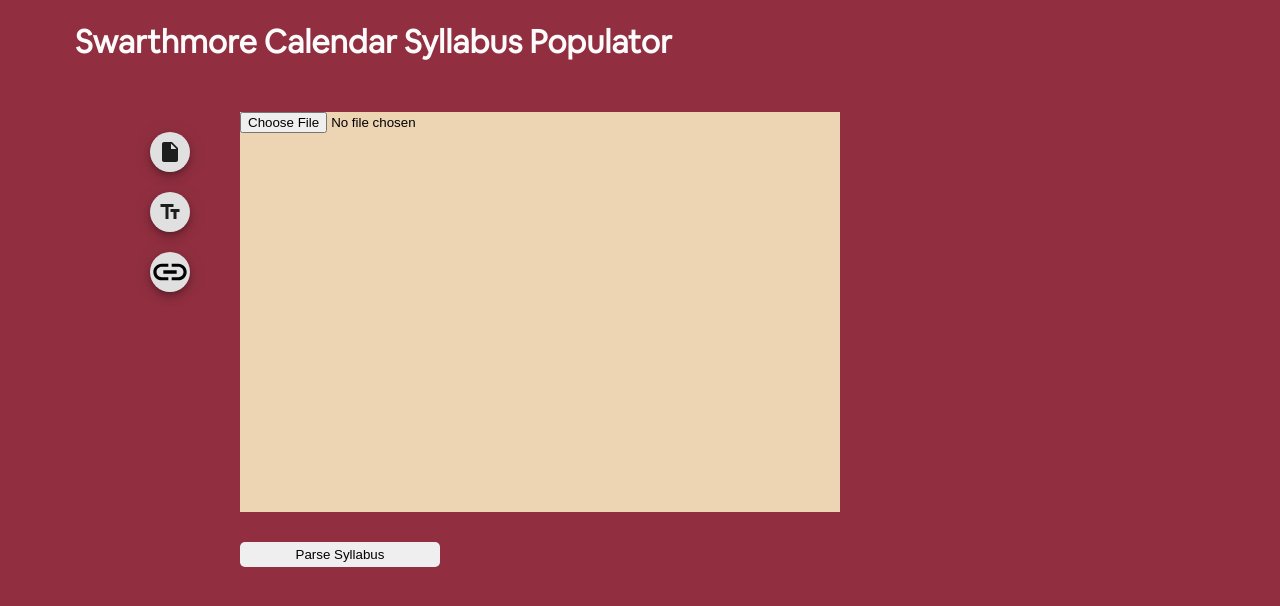
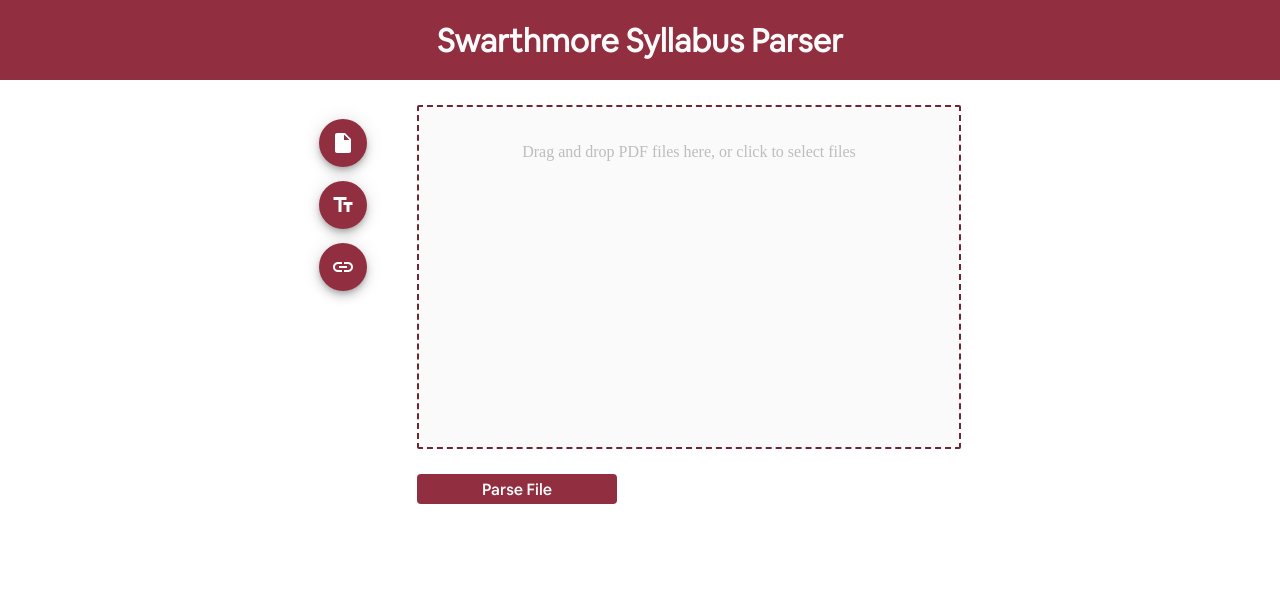
Before and after one commit to CPSC71-Syllabus-Populator/Swarthmore-Syllabus-Populator, a React (Create React App) app in the folder swarthmore-syllabus-populator/: page / in a window 1280 px wide. Shown: the top 606 px of the page. Built offline with nearby package versions, Linux system fonts and the light colour scheme.

Commit message:
updated file to react drop zone

```diff
--- a/swarthmore-syllabus-populator/package.json
+++ b/swarthmore-syllabus-populator/package.json
@@ -15,6 +15,7 @@
     "node-sass": "^6.0.1",
     "react": "^17.0.2",
     "react-dom": "^17.0.2",
+    "react-dropzone": "^11.4.2",
     "react-router-dom": "^5.3.0",
     "react-scripts": "4.0.3",
     "start": "^5.1.0",
--- a/swarthmore-syllabus-populator/src/App.js
+++ b/swarthmore-syllabus-populator/src/App.js
@@ -1,4 +1,4 @@
-import "./App.module.scss";
+import Style from "./App.module.scss";
 import { BrowserRouter as Router, Switch, Route } from "react-router-dom";
 import HomePage from "./Components/HomePage/HomePage";
 import NavigationBar from "./Components/NavigationBar/NavigationBar";
@@ -6,9 +6,9 @@
 
 function App() {
   return (
-    <div className="App">
-      <NavigationBar />
-      <Router>
+    <div class={Style.app}>
+      <Router class={Style.router}>
+        <NavigationBar />
         <Switch>
           <Route exact path="/" component={HomePage} />
           <Route exact path="/events" component={Events} />
--- a/swarthmore-syllabus-populator/src/App.module.scss
+++ b/swarthmore-syllabus-populator/src/App.module.scss
@@ -4,57 +4,17 @@
 $text-color: rgba(251, 251, 251, 1);
 
 body {
-  margin: 0;
-  background-color: $secondary-color;
+  margin: 0px;
+  padding: 0px;
 }
 
-.App {
-  text-align: center;
-}
+.app {
+  margin: 0px;
+  padding: 0px;
 
-.App-logo {
-  height: 40vmin;
-  pointer-events: none;
-}
-
-.Event {
-  height: 150px;
-  width: 250px;
-  border-style: solid;
-  margin: 25px;
-}
-
-.Option {
-  display: flex;
-}
-
-@media (prefers-reduced-motion: no-preference) {
-  .App-logo {
-    animation: App-logo-spin infinite 20s linear;
-  }
-}
-
-.App-header {
-  background-color: #282c34;
-  min-height: 100vh;
-  display: flex;
-  flex-direction: column;
-  align-items: center;
-  justify-content: center;
-  font-size: calc(10px + 2vmin);
-  color: white;
-}
-
-.App-link {
-  color: #61dafb;
-}
-
-@keyframes App-logo-spin {
-  from {
-    transform: rotate(0deg);
-  }
-  to {
-    transform: rotate(360deg);
+  .router {
+    margin: 0px;
+    padding: 0px;
   }
 }
 
--- a/swarthmore-syllabus-populator/src/Components/HomePage/FileInputBox/FileInputBox.js
+++ b/swarthmore-syllabus-populator/src/Components/HomePage/FileInputBox/FileInputBox.js
@@ -1,43 +1,69 @@
-import React, { useState } from "react";
-import { useHistory } from "react-router-dom";
-import Style from "./FileInputBox.module.scss";
+import React, { useMemo } from "react";
+import { useDropzone } from "react-dropzone";
 
 const FileInputBox = () => {
-  const [file, setFile] = useState(null);
-  const history = useHistory();
+  const baseStyle = {
+    flex: 1,
+    display: "flex",
+    flexDirection: "column",
+    alignItems: "center",
+    padding: "20px",
+    borderWidth: 2,
+    borderRadius: 2,
+    borderColor: "#702632",
+    borderStyle: "dashed",
+    backgroundColor: "#fafafa",
+    color: "#bdbdbd",
+    outline: "none",
+    transition: "border .24s ease-in-out",
+    height: "300px",
+    width: "500px",
+  };
+
+  const activeStyle = {
+    borderColor: "#2196f3",
+  };
+
+  const acceptStyle = {
+    borderColor: "#00e676",
+  };
+
+  const rejectStyle = {
+    borderColor: "#ff1744",
+  };
+
+  const {
+    acceptedFiles,
+    getRootProps,
+    getInputProps,
+    isDragActive,
+    isDragAccept,
+    isDragReject,
+    maxFiles = 1,
+  } = useDropzone({ accept: ".pdf" });
+
+  const acceptedFileItems = acceptedFiles.map((file) => (
+    <li key={file.path}>
+      {file.path} - {file.size} bytes
+    </li>
+  ));
+
+  const style = useMemo(
+    () => ({
+      ...baseStyle,
+      ...(isDragActive ? activeStyle : {}),
+      ...(isDragAccept ? acceptStyle : {}),
+      ...(isDragReject ? rejectStyle : {}),
+    }),
+    [isDragActive, isDragReject, isDragAccept]
+  );
 
   return (
-    <div>
-      <form class={Style.form}>
-        <input
-          class={Style.input}
-          type="file"
-          name="file"
-          onChange={(e) => {
-            setFile(e.target.files[0]);
-          }}
-        />
-        <button
-          class={Style.button}
-          onClick={async () => {
-            const data = new FormData();
-            data.append("file", file);
-
-            const response = await fetch("/parse_pdf", {
-              method: "POST",
-              body: data,
-            });
-            if (response.ok) {
-              console.log("request succeeded");
-            } else {
-              console.error("request failed");
-            }
-            history.push("/events");
-          }}
-        >
-          Parse Syllabus
-        </button>
-      </form>
+    <div class="container">
+      <div {...getRootProps({ style })}>
+        <input {...getInputProps()} />
+        <p>Drag and drop PDF files here, or click to select files</p>
+      </div>
     </div>
   );
 };
--- a/swarthmore-syllabus-populator/src/Components/HomePage/FileInputBox/FileInputBox.module.scss
+++ /dev/null
@@ -1,23 +0,0 @@
-$primary-color: rgba(112, 38, 50, 1);
-$secondary-color: rgba(145, 47, 64, 1);
-$background-color: rgba(237, 212, 178, 1);
-$text-color: rgba(251, 251, 251, 1);
-
-.form {
-  display: flex;
-  flex-direction: column;
-
-  .input {
-    background-color: $background-color;
-    height: 400px;
-    width: 600px;
-  }
-
-  .button {
-    margin-top: 30px;
-    border-style: none;
-    border-radius: 5px;
-    width: 200px;
-    height: 25px;
-  }
-}
--- a/swarthmore-syllabus-populator/src/Components/HomePage/HomePage.js
+++ b/swarthmore-syllabus-populator/src/Components/HomePage/HomePage.js
@@ -7,44 +7,59 @@
 import InsertDriveFileIcon from "@mui/icons-material/InsertDriveFile";
 import TextFieldsIcon from "@mui/icons-material/TextFields";
 import LinkIcon from "@mui/icons-material/Link";
+import { styled } from "@mui/material/styles";
 import Style from "./HomePage.module.scss";
+import Slider from "@mui/material/Slider";
+import { red } from "@mui/material/colors";
 
 const HomePage = () => {
   const [inputMethod, setInputMethod] = useState("File");
+
+  const StyledFab = styled(Fab)(({ theme }) => ({
+    backgroundColor: "#912F40",
+    "&:hover": {
+      backgroundColor: "#702632",
+    },
+  }));
+
   return (
     <div class={Style.container}>
-      <div class={Style.input_buttons}>
-        <Fab
-          class={Style.button}
-          size="small"
+      <div class={Style.input}>
+        <div class={Style.input_left}>
+          <StyledFab
+            size="medium"
             onClick={() => {
               setInputMethod("File");
             }}
           >
-          <InsertDriveFileIcon class={Style.button} />
-        </Fab>
-        <Fab
-          class={Style.button}
-          size="small"
+            <InsertDriveFileIcon sx={{ color: "white" }} />
+          </StyledFab>
+          <StyledFab
+            size="medium"
             onClick={() => {
               setInputMethod("Text");
             }}
           >
-          <TextFieldsIcon />
-        </Fab>
-        <Fab
-          class={Style.button}
-          size="small"
+            <TextFieldsIcon sx={{ color: "white" }} />
+          </StyledFab>
+          <StyledFab
+            size="medium"
             onClick={() => {
               setInputMethod("Link");
             }}
           >
-          <LinkIcon class={Style.button2} />
-        </Fab>
+            <LinkIcon sx={{ color: "white" }} />
+          </StyledFab>
         </div>
+        <div class={Style.input_right}>
           {inputMethod === "File" ? <FileInputBox /> : <></>}
           {inputMethod === "Text" ? <TextInputBox /> : <></>}
           {inputMethod === "Link" ? <LinkInputBox /> : <></>}
+          <button class={Style.parse_button}>
+            <span> Parse {inputMethod} </span>
+          </button>
+        </div>
+      </div>
     </div>
   );
 };
--- a/swarthmore-syllabus-populator/src/Components/HomePage/HomePage.module.scss
+++ b/swarthmore-syllabus-populator/src/Components/HomePage/HomePage.module.scss
@@ -1,15 +1,62 @@
+$primary-color: rgba(112, 38, 50, 1);
+$secondary-color: rgba(145, 47, 64, 1);
+$background-color: rgba(237, 212, 178, 1);
+$text-color: rgba(251, 251, 251, 1);
+
 .container {
   display: flex;
-  padding-left: 150px;
+  flex-direction: column;
+  margin-top: 25px;
+  align-items: center;
 
-  .input_buttons {
+  .input {
     display: flex;
-    flex-direction: column;
-    justify-content: space-evenly;
-    margin-right: 50px;
-    height: 200px;
-  }
 
-  .button2 {
+    .input_left {
+      display: flex;
+      flex-direction: column;
+      justify-content: space-evenly;
+      margin-right: 50px;
+      height: 200px;
+    }
+
+    .input_right {
+      .parse_button {
+        background-color: $secondary-color;
+        margin-top: 25px;
+        width: 200px;
+        height: 30px;
+        border-style: none;
+        border-radius: 4px;
+        color: $text-color;
+        font-family: AirbnbCereal-Medium;
+        font-size: 12pt;
+      }
+
+      .parse_button span {
+        cursor: pointer;
+        display: inline-block;
+        position: relative;
+        transition: 0.5s;
+      }
+
+      .parse_button span:after {
+        content: "\00bb";
+        position: absolute;
+        opacity: 0;
+        top: 0;
+        right: -20px;
+        transition: 0.5s;
+      }
+
+      .parse_button:hover span {
+        padding-right: 15px;
+      }
+
+      .parse_button:hover span:after {
+        opacity: 1;
+        right: 0;
+      }
+    }
   }
 }
--- a/swarthmore-syllabus-populator/src/Components/HomePage/TextInputBox/TextInputBox.js
+++ b/swarthmore-syllabus-populator/src/Components/HomePage/TextInputBox/TextInputBox.js
@@ -1,14 +1,14 @@
-import React from 'react';
+import React from "react";
 import { useState } from "react";
-import { useHistory } from 'react-router-dom';
+import Style from "./TextInputBox.module.scss";
 
 const TextInputBox = () => {
   const [text, setText] = useState("");
-    const history = useHistory();
 
   return (
-        <div>
+    <div class={Style.container}>
       <textarea
+        class={Style.input}
         type="text"
         name="text"
         placeholder="Paste text here"
@@ -19,30 +19,8 @@
           setText(e.target.value);
         }}
       />
+    </div>
+  );
+};
 
-            <button
-            onClick={async () => {
-                const data = new FormData();
-                data.append("text", text);
-
-                const response = await fetch("/send_text", {
-                method: "POST",
-                body: data,
-                });
-                if (response.ok) {
-                    console.log('request succeeded');
-                    // console.log(response.bodyUsed);
-                    // console.log(response.data);
-                } else {
-                    console.error("request failed");
-                }
-                history.push('/events')
-            }}
-            >
-            Parse Syllabus
-            </button>
-        </div>
-    )
-}
-
-export default TextInputBox
+export default TextInputBox;
--- a/swarthmore-syllabus-populator/src/Components/NavigationBar/style.module.scss
+++ b/swarthmore-syllabus-populator/src/Components/HomePage/TextInputBox/TextInputBox.module.scss
@@ -3,9 +3,12 @@
 $background-color: rgba(237, 212, 178, 1);
 $text-color: rgba(251, 251, 251, 1);
 
-.container {
-  font-family: AirbnbCereal;
-  color: $text-color;
-  padding-left: 75px;
-  margin-bottom: 50px;
+.input {
+  padding: 20px;
+  resize: none;
+  border-style: dashed;
+  border-radius: 2px;
+  border-width: 2px;
+  border-color: $primary-color;
+  outline: "none";
 }
--- a/swarthmore-syllabus-populator/src/Components/NavigationBar/NavigationBar.js
+++ b/swarthmore-syllabus-populator/src/Components/NavigationBar/NavigationBar.js
@@ -1,10 +1,10 @@
 import React from "react";
-import Style from "./style.module.scss";
+import Style from "./NavigationBar.module.scss";
 
 export const NavigationBar = () => {
   return (
-    <div className={Style.container}>
-      <h1> Swarthmore Calendar Syllabus Populator </h1>
+    <div class={Style.container}>
+      <h1 class={Style.title}> Swarthmore Syllabus Parser </h1>
     </div>
   );
 };
--- /dev/null
+++ b/swarthmore-syllabus-populator/src/Components/NavigationBar/NavigationBar.module.scss
@@ -0,0 +1,18 @@
+$primary-color: rgba(112, 38, 50, 1);
+$secondary-color: rgba(145, 47, 64, 1);
+$background-color: rgba(237, 212, 178, 1);
+$text-color: rgba(251, 251, 251, 1);
+
+.container {
+  display: flex;
+  height: 80px;
+  align-items: center;
+  justify-content: center;
+  font-family: AirbnbCereal;
+  color: $text-color;
+  background-color: $secondary-color;
+
+  .title {
+    margin: 0;
+  }
+}
--- a/swarthmore-syllabus-populator/src/index.js
+++ b/swarthmore-syllabus-populator/src/index.js
@@ -8,8 +8,3 @@
   </React.StrictMode>,
   document.getElementById("root")
 );
-
-// If you want to start measuring performance in your app, pass a function
-// to log results (for example: reportWebVitals(console.log))
-// or send to an analytics endpoint. Learn more: https://bit.ly/CRA-vitals
-// reportWebVitals();
```
Also changed, not shown: 1 other file (tests, documents, lock files or other folders). Lines whose indentation alone changed are shown as unchanged.
